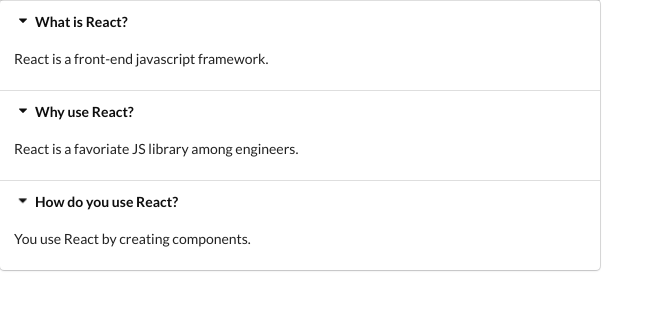
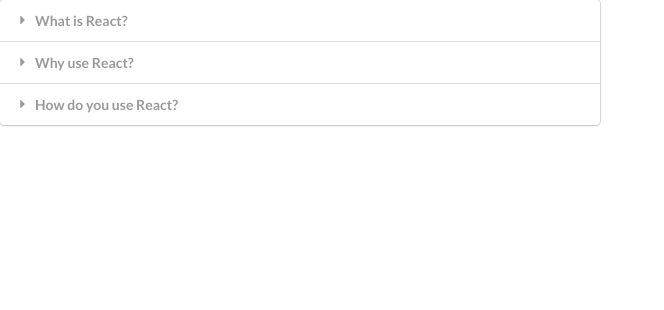
Before and after one commit to omar2004712/widgets, a React (Create React App) app: page / in a window 1280 px wide. Shown: the top 310 px of the page, without its empty margins (0-664 px from the left). Built offline with nearby package versions, Linux system fonts and the light colour scheme.

Commit message:
feat: added expand one slot at a time

```diff
--- a/src/components/Accordion.js
+++ b/src/components/Accordion.js
@@ -1,17 +1,32 @@
-import React from 'react';
+/* eslint-disable jsx-a11y/no-static-element-interactions */
+import React, { useState } from 'react';
 
 export default function Accordion({ items }) {
-  const renderedItems = items.map((item) => (
-    <div key={item.title}>
-      <div className="title active">
-        <i className="dropdown icon" />
-        {item.title}
-      </div>
-      <div className="content active">
-        <p>{item.content}</p>
-      </div>
-    </div>
-  ));
+  const [activeIndex, setActiveIndex] = useState(null);
+
+  function onTitleClick(index) {
+    if (activeIndex === index) {
+      return setActiveIndex(null);
+    }
+
+    return setActiveIndex(index);
+  }
+
+  const renderedItems = items.map((item, idx) => {
+    const active = idx === activeIndex ? 'active' : '';
+
+    return (
+      <React.Fragment key={item.title}>
+        <div className={`title ${active}`} onClick={() => onTitleClick(idx)}>
+          <i className="dropdown icon" />
+          {item.title}
+        </div>
+        <div className={`content ${active}`}>
+          <p>{item.content}</p>
+        </div>
+      </React.Fragment>
+    );
+  });
 
   return <div className="ui styled accordion">{renderedItems}</div>;
 }
```
Also changed, not shown: .eslintrc.json, 1 other file (tests, documents, lock files or other folders).
